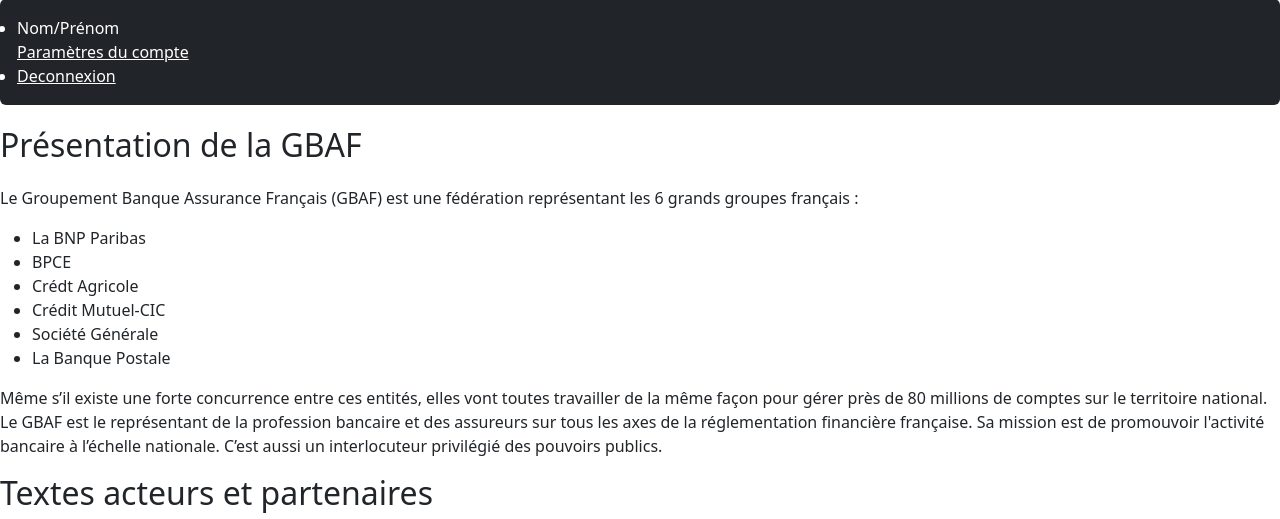
After one commit to Azia25/GBAF, a PHP site: page /presentationgbaf.php in a window 1280 px wide. The commit adds this page. Shown: the part 301-820 px from the top of the page. Run offline with PHP 8.4, Linux system fonts and the light colour scheme; some libraries are stand-ins or nearby versions.

Commit message:
Add files via upload

```diff
--- /dev/null
+++ b/presentationgbaf.php
@@ -0,0 +1,114 @@
+<!DOCTYPE html>
+<html lang="fr">
+  <head>
+    <meta charset="utf-8">
+    <meta http-equiv="X-UA-Compatible" content="IE=edge">
+    <meta name="viewport" content="width=device-width, initial-scale=1">
+    <title>GBAF - Accueil</title>
+    <link rel="stylesheet" href="../GBAF/css/fontawesome-all.min.css">
+    <link rel="stylesheet" href="../css/bootstrap.min.css">
+    <link rel="stylesheet" href="../css/normalize.css">
+    <link rel="stylesheet" href="../css/style.css">
+  </head>
+
+
+  <body class="connecter">
+    <header>
+      <a href="INDEX.HTML"><img src="../GBAF/images/logo gbaf.png" alt="GBAF"></a>
+      <ul class="head_ul alert bg-dark">
+        <li class="text-white">Nom/Prénom</li>
+        <li><a href="parametres.php?" class="text-white">Paramètres du compte</a></li>
+        <li class="text-white"><a href="deconnexion.php" class="text-white">Deconnexion</a></li>
+      </ul>
+    </header>
+
+    <main>
+      <section class="mobile_text jumbotron">
+        <h1>Présentation de la GBAF</h1>
+        <p>Le Groupement Banque Assurance Français (GBAF) est une fédération représentant les 6 grands groupes français :</p>
+        <ul>
+          <li>La BNP Paribas</li>
+          <li>BPCE</li>
+          <li>Crédt Agricole</li>
+          <li>Crédit Mutuel-CIC</li>
+          <li>Société Générale</li>
+          <li>La Banque Postale</li>
+        </ul>
+        <p>Même s’il existe une forte concurrence entre ces entités, elles vont toutes travailler de la même façon pour gérer près de 80 millions de comptes sur le territoire national.<br>Le GBAF est le représentant de la profession bancaire et des assureurs sur tous les axes de la réglementation financière française. Sa mission est de promouvoir l'activité bancaire à l’échelle nationale. C’est aussi un interlocuteur privilégié des pouvoirs publics.</p>
+      </section>
+
+      <section>
+        <h2>Textes acteurs et partenaires</h2>
+          <div class="card mb-3 border-primary">
+          <div class="flex_acteurs">
+          <div class="center">
+            <a href="acteurs.php1.html"><img src="../GBAF/images/logo formation_co.png"alt="formation_co"></a>
+          </div>
+          <div class="card-body-text">
+            <h3 class="card-title">Formation&co</h3>
+            <p class="card-text">Formation&co est une association française présente...</p>
+          </div>
+          </div>
+          <div class="link">
+            <a href="acteurs.php1.html" class="btn btn-link">lire la suite</a>
+          </div>
+      </section>
+
+      <section class="card mb-3 border-primary">
+        <div class="flex_acteurs">
+        <div class="center">
+          <a href="acteurs.php2.html"><img src="../GBAF/images/logo protectpeople.png"alt="protectpeople"></a>
+        </div>
+        </div>
+      </section>
+
+      <section class="card-body-text">
+        <h3 class="card-title">Protectpeople</h3>
+        <p class="card-text">Protectpeople finance la solidarité nationale.<br></p>
+      </section>
+      <div class="link">
+        <a href="acteurs.php2.html" class="btn btn-link">lire la suite</a>
+      </div>
+
+
+      <section class="card mb-3 border-primary">
+        <div class="flex_acteurs">
+        <div class="center">
+          <a href="acteurs.php3.html"><img src="../GBAF/images/logo Dsa_france.png "alt="Dsa_france"></a>
+        </div>
+        <div class="card-body-text">
+          <h3 class="card-title">Dsa France</h3>
+          <p class="card-text">Dsa France accélère la croissance du territoire et ...</p>
+        </div>
+      </section>
+
+      <section class="link">
+        <a href="acteurs.php3.html" class="btn btn-link">lire la suite</a>
+      <div class="card mb-3 border-primary">
+      <div class="flex_acteurs">
+      <div class="center">
+        <a href="acteurs.php4.html"><img src="../GBAF/images/logo cde.png" alt="CDE"></a>
+      </div>
+      </div>
+      </div>
+      </section>
+      <section class="card-body-text">
+        <h3 class="card-title">CDE</h3>
+        <p class="card-text">La CDE (Chambre Des Entrepreneurs) accompagne les ent...</p>
+      </section>
+        </div>
+        <div class="link">
+          <a href="acteurs.php4.html" class="btn btn-link">lire la suite</a>
+        </div>
+        <div class="push"></div>
+      </section>
+    </main>
+
+      <footer>
+        <ul class="bg-dark text-white">
+          <li><a href="mentionslegales.php" class="text-white btn btn-outline-primary">Mentions légales</a></li>
+          <li><a href="sitefictif" class="text-white btn btn-outline-primary">Site fictif</a></li>
+        </ul>
+      </footer>
+    </body>
+  </html>
```
Also changed, not shown: Inscription.php (added, +88 -0 lines), Mentionslegales.php (+6 -4 lines), acteur.php (added, +25 -0 lines), headerinclude.php (added, +32 -0 lines), parametres.php (+9 -2 lines), recuperationmdp.php (added, +53 -0 lines), sitefictif.PHP (added, +39 -0 lines), 3 other files.
